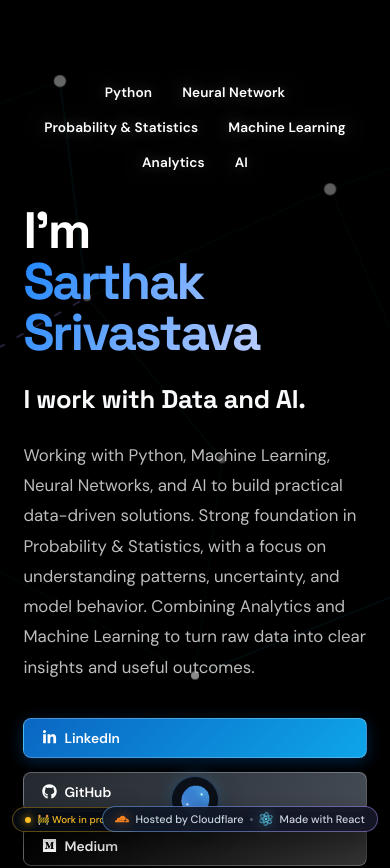
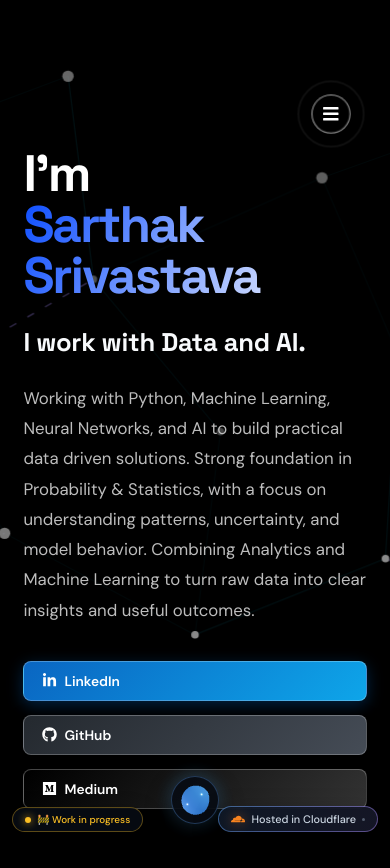
Before and after one commit to sarthakSrrrri/portfolio_fe, a React (Vite) app: page / in a window 390 px wide. Shown: the top 868 px of the page. Built offline with nearby package versions, Linux system fonts and the light colour scheme.

Commit message:
navbar chnages

```diff
--- a/src/components/hostedBadge/hostedBadge.jsx
+++ b/src/components/hostedBadge/hostedBadge.jsx
@@ -6,13 +6,9 @@ function HostedBadge() {
     <div className="hosted-badge">
       <span className="hosted-item">
         <SiCloudflare className="hosted-icon hosted-icon-cf" aria-hidden="true" />
-        Hosted by Cloudflare
+        Hosted in Cloudflare
       </span>
       <span className="hosted-divider"></span>
-      <span className="hosted-item">
-        <SiReact className="hosted-icon hosted-icon-react" aria-hidden="true" />
-        Made with React
-      </span>
     </div>
   )
 }
--- a/src/page/homePage/home.css
+++ b/src/page/homePage/home.css
@@ -85,11 +85,18 @@ position: fixed;
 top: 22px;
 right: 8%;
 z-index: 40;
+max-width: 46%;
+}
+
+.home-topics-toggle {
+display: none;
+}
+
+.home-topics-list {
 display: flex;
 flex-wrap: wrap;
 justify-content: flex-end;
 gap: 10px;
-max-width: 46%;
 }
 
 .home-topics-item {
@@ -110,11 +117,107 @@ transform: translateY(-2px);
 
 @media (max-width: 900px) {
 .home-topics-nav {
-position: static;
-max-width: 100%;
+position: relative;
+top: auto;
+right: auto;
+width: 100%;
+max-width: none;
+z-index: 30;
+display: flex;
+flex-direction: column;
+align-items: flex-end;
+padding: 14px 16px;
+}
+
+.home-topics-toggle {
+position: relative;
+display: flex;
+align-items: center;
 justify-content: center;
-margin-bottom: 30px;
+width: 40px;
+height: 40px;
+border-radius: 50%;
+border: 1px solid rgba(255, 255, 255, 0.25);
+background: rgba(0, 0, 0, 0.75);
+backdrop-filter: blur(10px);
+color: #ffffff;
+font-size: 1.1rem;
+transition: transform 0.2s ease;
 }
+
+.home-topics-toggle:active {
+transform: scale(0.92);
+}
+
+.home-topics-toggle.is-pulsing::before,
+.home-topics-toggle.is-pulsing::after {
+content: '';
+position: absolute;
+inset: 0;
+border-radius: 50%;
+border: 1px solid rgba(255, 255, 255, 0.55);
+animation: topics-pulse-ring 1.8s ease-out infinite;
+}
+
+.home-topics-toggle.is-pulsing::after {
+animation-delay: 0.6s;
+}
+
+@keyframes topics-pulse-ring {
+0% {
+  transform: scale(1);
+  opacity: 0.8;
+}
+100% {
+  transform: scale(1.9);
+  opacity: 0;
+}
+}
+
+.home-topics-list {
+display: flex;
+flex-direction: column;
+align-items: flex-end;
+gap: 12px;
+position: absolute;
+top: calc(100% + 8px);
+right: 16px;
+min-width: 220px;
+max-height: 0;
+opacity: 0;
+overflow: hidden;
+padding: 0 16px;
+border-radius: 16px;
+border: 1px solid rgba(255, 255, 255, 0.12);
+background: rgba(0, 0, 0, 0.88);
+backdrop-filter: blur(14px);
+box-shadow: 0 24px 48px rgba(0, 0, 0, 0.6);
+transition: max-height 0.35s ease, opacity 0.3s ease, padding 0.35s ease;
+}
+
+.home-topics-nav.is-open .home-topics-list {
+max-height: 300px;
+opacity: 1;
+padding: 16px 16px;
+}
+
+.home-topics-nav .home-topics-item {
+opacity: 0;
+transform: translateY(-8px);
+transition: opacity 0.3s ease, transform 0.3s ease;
+}
+
+.home-topics-nav.is-open .home-topics-item {
+opacity: 1;
+transform: translateY(0);
+}
+}
+
+.home-title-row {
+display: flex;
+align-items: center;
+justify-content: space-between;
+gap: 28px;
 }
 
 .home-title {
@@ -127,9 +230,40 @@ margin-bottom: 24px;
 color: #ffffff;
 }
 
+.home-title-asset {
+width: 240px;
+height: auto;
+flex-shrink: 0;
+margin-bottom: 24px;
+margin-left: auto;
+filter: drop-shadow(0 20px 40px rgba(96, 165, 250, 0.3));
+animation: titleAssetFloat 5s ease-in-out infinite;
+}
+
+@keyframes titleAssetFloat {
+0%, 100% {
+transform: translateY(0) rotate(0deg);
+}
+50% {
+transform: translateY(-14px) rotate(4deg);
+}
+}
+
+@media (prefers-reduced-motion: reduce) {
+.home-title-asset {
+animation: none;
+}
+}
+
+@media (max-width: 600px) {
+.home-title-asset {
+width: 120px;
+}
+}
+
 .home-title span {
 display: block;
-background: linear-gradient(120deg, #2188ff 0%, #e8e0ff 95%);
+background: linear-gradient(120deg, #0e4eff 0%, #ffffff 95%);
 -webkit-background-clip: text;
 background-clip: text;
 color: transparent;
--- a/src/page/homePage/home.jsx
+++ b/src/page/homePage/home.jsx
@@ -1,4 +1,5 @@
-import { FaLinkedinIn, FaGithub, FaMedium, FaAws } from 'react-icons/fa'
+import { useEffect, useState } from 'react'
+import { FaLinkedinIn, FaGithub, FaMedium, FaAws, FaBars, FaTimes } from 'react-icons/fa'
 import {
   SiPython,
   SiTensorflow,
@@ -45,17 +46,40 @@ const TECH_STACK = [
   { name: 'Hugging Face', Icon: SiHuggingface, color: '#FFD21E' },
 ]
 
-const TOPICS = ['Python', 'Neural Network', 'Probability & Statistics', 'Machine Learning', 'Analytics', 'AI']
+const TOPICS = ["What I'm Building", 'Python', 'Math & Stats', 'Machine Learning', 'AI', 'Experiments']
 
 function Home() {
+const [topicsOpen, setTopicsOpen] = useState(true)
+
+useEffect(() => {
+  const timer = setTimeout(() => setTopicsOpen(false), 2000)
+  return () => clearTimeout(timer)
+}, [])
+
 return ( <>
 <main className="home">
-  <nav className="home-topics-nav" aria-label="Topics">
-    {TOPICS.map((label) => (
-      <span key={label} className="home-topics-item">
-        {label}
-      </span>
-    ))}
+  <nav className={`home-topics-nav${topicsOpen ? ' is-open' : ''}`} aria-label="Topics">
+    <button
+      type="button"
+      className={`home-topics-toggle${topicsOpen ? '' : ' is-pulsing'}`}
+      onClick={() => setTopicsOpen((open) => !open)}
+      aria-expanded={topicsOpen}
+      aria-label="Toggle topics menu"
+    >
+      {topicsOpen ? <FaTimes /> : <FaBars />}
+    </button>
+
+    <div className="home-topics-list">
+      {TOPICS.map((label, index) => (
+        <span
+          key={label}
+          className="home-topics-item"
+          style={{ transitionDelay: `${index * 60}ms` }}
+        >
+          {label}
+        </span>
+      ))}
+    </div>
   </nav>
   <div className="neural-bg" aria-hidden="true">
     <svg className="neural-bg-svg" viewBox="0 0 1200 700" preserveAspectRatio="xMidYMid slice">
@@ -106,7 +130,7 @@ return ( <>
       </h2>
 
       <p className="home-description">
-Working with Python, Machine Learning, Neural Networks, and AI to build practical data-driven solutions.
+Working with Python, Machine Learning, Neural Networks, and AI to build practical data driven solutions.
 Strong foundation in Probability & Statistics, with a focus on understanding patterns, uncertainty, and model behavior.
 Combining Analytics and Machine Learning to turn raw data into clear insights and useful outcomes.
       </p>
```
Also changed, not shown: src/assets/gradinet.png (added).
